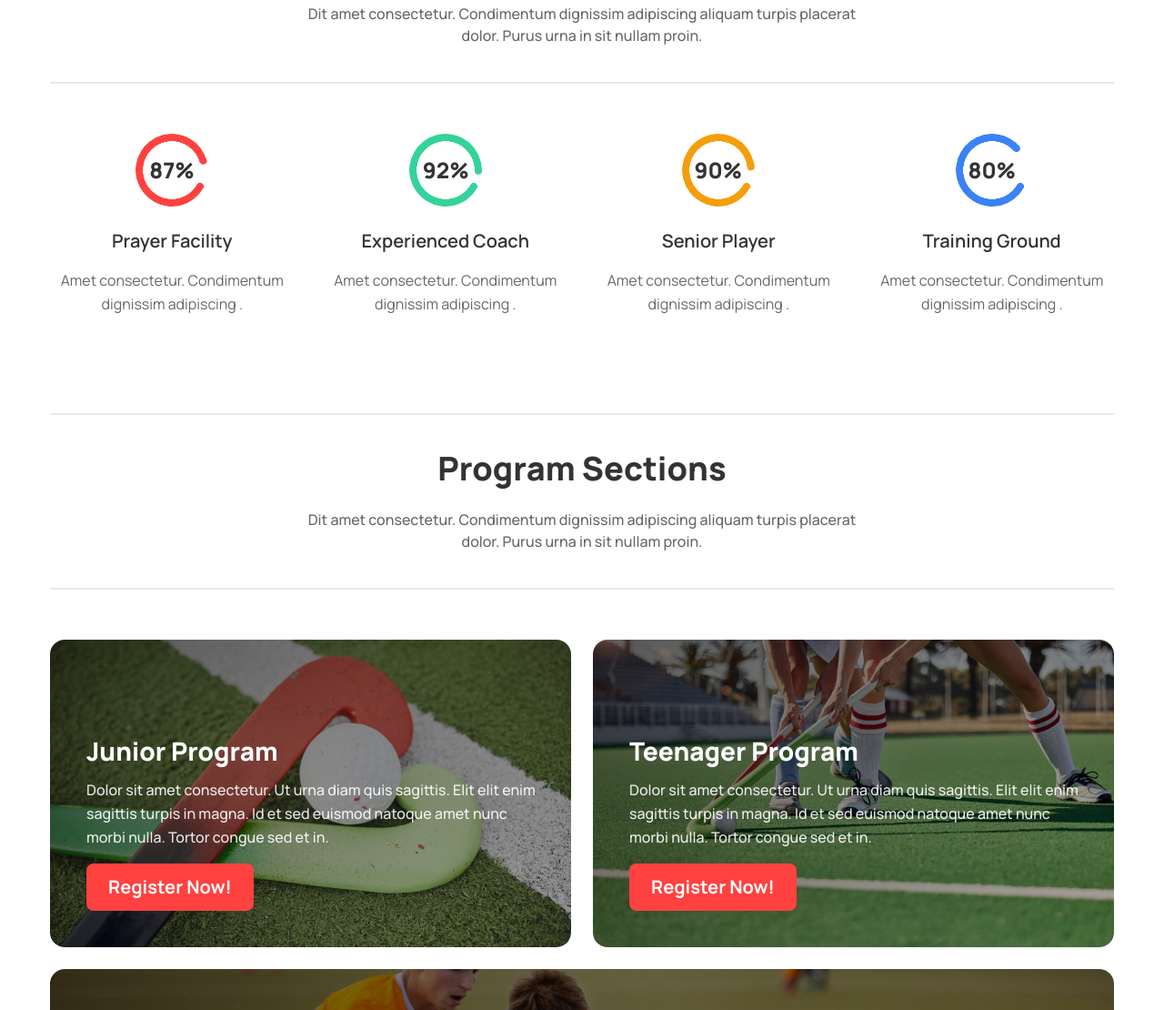
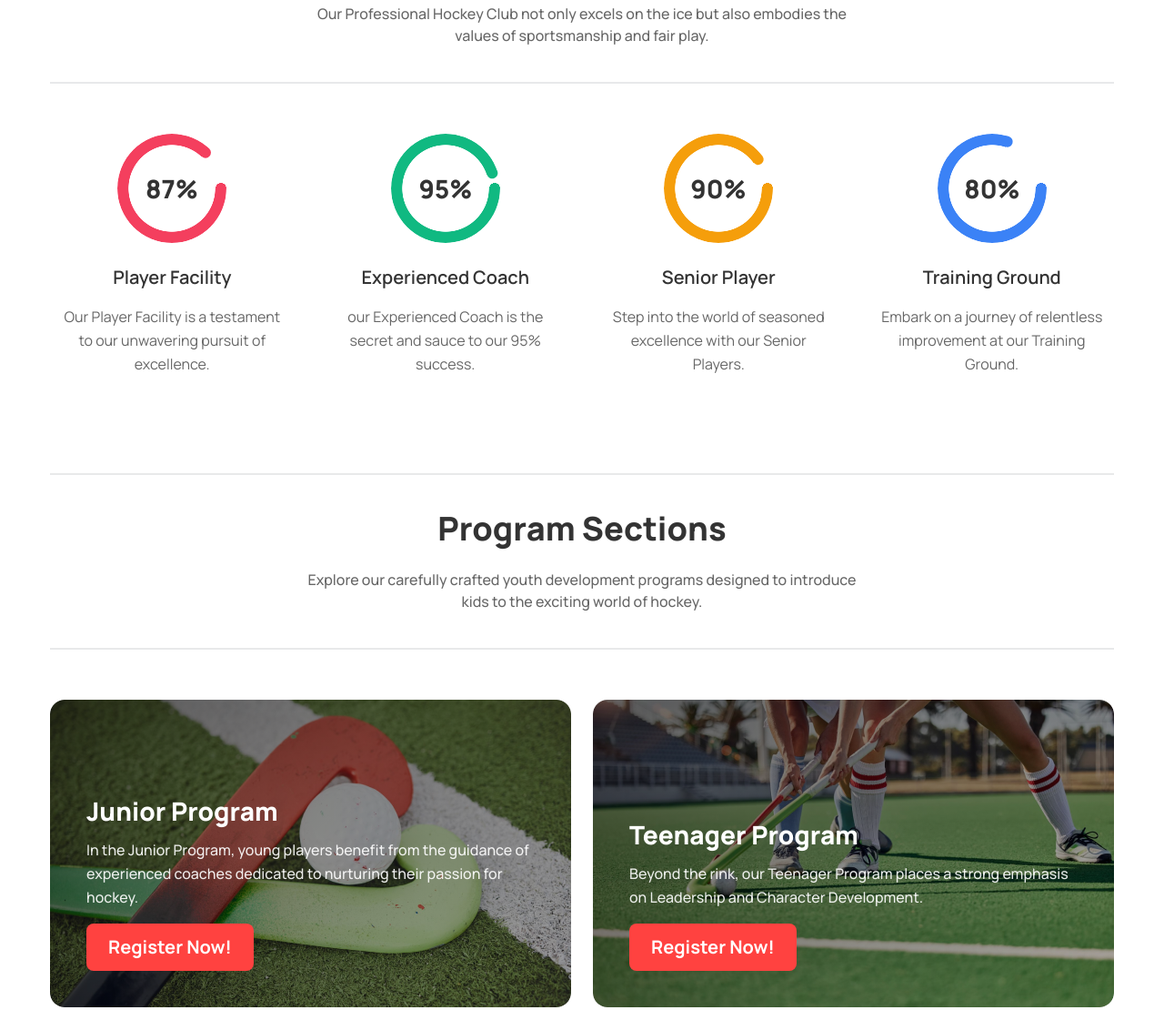
Before and after one commit to omor777/Hockey-Club, a plain HTML site: page index.html in a window 1280 px wide. Shown: the part 1077-2187 px from the top of the page at 91% size. Drawn offline with nearby package versions, Linux system fonts and the light colour scheme.

Commit message:
updated relevant text on every section

```diff
--- a/index.html
+++ b/index.html
@@ -210,8 +210,8 @@
             <p
               class="max-w-502 text-[#ffffff99] text-sm lg:text-base font-medium"
             >
-              Dit amet consectetur. Condimentum dignissim adipiscing aliquam
-              turpis placerat dolor. Purus urna in sit nullam proin.
+              Discover and Connect with the Distinguished Heroes of the Field at
+              Hokey Club. Meet All the Heroes from the Field Only at Hokey Club
             </p>
           </div>
         </div>
@@ -229,43 +229,47 @@
         <p
           class="max-w-607 mx-auto text-center font-medium leading-26 text-sm lg:text-base text-black/60"
         >
-          Dit amet consectetur. Condimentum dignissim adipiscing aliquam turpis
-          placerat dolor. Purus urna in sit nullam proin.
+          Our Professional Hockey Club not only excels on the ice but also
+          embodies the values of sportsmanship and fair play.
         </p>
         <div class="divider mt-6 lg:mt-8"></div>
 
         <!-- ! progress container -->
-        <div class="mt-12 grid grid-cols-1 gap-6 lg:gap-8 lg:grid-cols-4">
+        <div
+          class="mt-12 grid grid-cols-1 items-center gap-6 lg:gap-8 lg:grid-cols-4"
+        >
+          <!-- ! first -->
           <div class="flex flex-col items-center justify-center">
             <div
-              class="radial-progress text-main rotate-[120deg] mb-6"
-              style="--value: 87"
+              class="radial-progress text-rose-500 rotate-90 mb-6"
+              style="--value: 87; --size: 120px; --thickness: 12px"
               role="progressbar"
             >
-              <p class="text-black/80 text-2xl font-extrabold rotate-[-120deg]">
-                87%
-              </p>
+              <span class="font-extrabold -rotate-90 text-28 text-black/80">
+                87%</span
+              >
             </div>
 
             <h2 class="text-black/80 font-semibold text-xl text-center">
-              Prayer Facility
+              Player Facility
             </h2>
             <p
               class="text-center max-w-[15.625rem] mx-auto mt-4 leading-26 text-black/60"
             >
-              Amet consectetur. Condimentum dignissim adipiscing .
+              Our Player Facility is a testament to our unwavering pursuit of
+              excellence.
             </p>
           </div>
           <!-- ! second -->
           <div class="flex flex-col items-center justify-center">
             <div
-              class="radial-progress text-emerald-400 rotate-[120deg] mb-6"
-              style="--value: 92"
+              class="radial-progress text-emerald-500 rotate-90 mb-6"
+              style="--value: 95; --size: 120px; --thickness: 12px"
               role="progressbar"
             >
-              <p class="text-black/80 text-2xl font-extrabold rotate-[-120deg]">
-                92%
-              </p>
+              <span class="font-extrabold -rotate-90 text-28 text-black/80">
+                95%</span
+              >
             </div>
 
             <h2 class="text-black/80 font-semibold text-xl text-center">
@@ -274,19 +278,19 @@
             <p
               class="text-center max-w-[15.625rem] mx-auto mt-4 leading-26 text-black/60"
             >
-              Amet consectetur. Condimentum dignissim adipiscing .
+              our Experienced Coach is the secret and sauce to our 95% success.
             </p>
           </div>
           <!-- ! third -->
           <div class="flex flex-col items-center justify-center">
             <div
-              class="radial-progress text-amber-500 rotate-[120deg] mb-6"
-              style="--value: 90"
+              class="radial-progress text-amber-500 rotate-90 mb-6"
+              style="--value: 90; --size: 120px; --thickness: 12px"
               role="progressbar"
             >
-              <p class="text-black/80 text-2xl font-extrabold rotate-[-120deg]">
-                90%
-              </p>
+              <span class="font-extrabold -rotate-90 text-28 text-black/80">
+                90%</span
+              >
             </div>
 
             <h2 class="text-black/80 font-semibold text-xl text-center">
@@ -295,19 +299,20 @@
             <p
               class="text-center max-w-[15.625rem] mx-auto mt-4 leading-26 text-black/60"
             >
-              Amet consectetur. Condimentum dignissim adipiscing .
+              Step into the world of seasoned excellence with our Senior
+              Players.
             </p>
           </div>
           <!-- ! fourth -->
-          <div class="flex flex-col items-center justify-center">
+          <div class="flex flex-col items-center">
             <div
-              class="radial-progress text-blue-500 rotate-[120deg] mb-6"
-              style="--value: 80"
+              class="radial-progress text-blue-500 rotate-90 mb-6"
+              style="--value: 80; --size: 120px; --thickness: 12px"
               role="progressbar"
             >
-              <p class="text-black/80 text-2xl font-extrabold rotate-[-120deg]">
-                80%
-              </p>
+              <span class="font-extrabold -rotate-90 text-28 text-black/80">
+                80%</span
+              >
             </div>
 
             <h2 class="text-black/80 font-semibold text-xl text-center">
@@ -316,7 +321,8 @@
             <p
               class="text-center max-w-[15.625rem] mx-auto mt-4 leading-26 text-black/60"
             >
-              Amet consectetur. Condimentum dignissim adipiscing .
+              Embark on a journey of relentless improvement at our Training
+              Ground.
             </p>
           </div>
         </div>
@@ -334,8 +340,8 @@
         <p
           class="max-w-607 mx-auto text-center font-medium leading-26 text-sm lg:text-base text-black/60"
         >
-          Dit amet consectetur. Condimentum dignissim adipiscing aliquam turpis
-          placerat dolor. Purus urna in sit nullam proin.
+          Explore our carefully crafted youth development programs designed to
+          introduce kids to the exciting world of hockey.
         </p>
         <div class="divider mt-6 lg:mt-8"></div>
 
@@ -354,9 +360,9 @@
             <p
               class="text-white/90 max-w-495 font-medium text-sm lg:text-base leading-6 lg:leading-26"
             >
-              Dolor sit amet consectetur. Ut urna diam quis sagittis. Elit elit
-              enim sagittis turpis in magna. Id et sed euismod natoque amet nunc
-              morbi nulla. Tortor congue sed et in.
+              In the Junior Program, young players benefit from the guidance of
+              experienced coaches dedicated to nurturing their passion for
+              hockey.
             </p>
             <button
               class="mt-2 text-lg lg:text-xl self-start font-bold text-white py-2 px-4 lg:py-3 lg:px-6 bg-main rounded-lg"
@@ -375,9 +381,8 @@
             <p
               class="text-white/90 max-w-495 font-medium text-sm lg:text-base leading-6 lg:leading-26"
             >
-              Dolor sit amet consectetur. Ut urna diam quis sagittis. Elit elit
-              enim sagittis turpis in magna. Id et sed euismod natoque amet nunc
-              morbi nulla. Tortor congue sed et in.
+              Beyond the rink, our Teenager Program places a strong emphasis on
+              Leadership and Character Development.
             </p>
             <button
               class="mt-2 text-lg lg:text-xl self-start font-bold text-white py-2 px-4 lg:py-3 lg:px-6 bg-main rounded-lg"
@@ -396,9 +401,8 @@
             <p
               class="text-white/90 max-w-495 font-medium text-sm lg:text-base leading-6 lg:leading-26"
             >
-              Dolor sit amet consectetur. Ut urna diam quis sagittis. Elit elit
-              enim sagittis turpis in magna. Id et sed euismod natoque amet nunc
-              morbi nulla. Tortor congue sed et in.
+              Elevate your game to professional standards with our exclusive
+              Professional Development Clinics.
             </p>
             <button
               class="mt-2 text-lg lg:text-xl self-start font-bold text-white py-2 px-4 lg:py-3 lg:px-6 bg-main rounded-lg"
@@ -421,20 +425,20 @@
         <p
           class="max-w-607 mx-auto text-center font-medium leading-26 text-sm lg:text-base text-black/60"
         >
-          Dit amet consectetur. Condimentum dignissim adipiscing aliquam turpis
-          placerat dolor. Purus urna in sit nullam proin.
+          Explore our latest collection of hockey sticks featuring cutting-edge
+          designs that enhance your performance on the ice.
         </p>
         <div class="divider mt-6 lg:mt-8"></div>
 
         <!-- ! products container -->
         <div class="grid grid-cols-1 lg:grid-cols-2 gap-6 mt-12">
-          <!-- ! single product -->
+          <!-- ! single product 1-->
           <div
             class="flex items-start lg:items-center flex-col lg:flex-row gap-5 border border-[#1313181a] p-6 rounded-16 shadow cursor-pointer"
           >
-            <div class="w-full lg:w-auto">
+            <div class="w-full lg:w-auto lg:h-full">
               <img
-                class="w-full rounded-xl object-cover"
+                class="w-full rounded-xl object-cover lg:h-full"
                 src="./Images/5.png"
                 alt=""
               />
@@ -456,15 +460,16 @@
                 </div>
               </div>
               <h3 class="text-xl font-extrabold text-black/80 my-3">
-                World Cup Flags Football
+                Arctic Edge Insulated Hockey Jacket
               </h3>
               <p class="max-w-309 mb-4 text-[#13131899] font-medium leading-26">
-                Dolor sit amet consectetur. Ut urna diam quis sagittis.
+                Stay warm and stylish on and off the ice with our Arctic Edge
+                Hockey Jacket.
               </p>
 
               <div class="flex items-center gap-4 lg:gap-5 flex-wrap">
                 <h4 class="text-main font-extrabold text-lg leading-26">
-                  Price - $22.00
+                  Price - $99.99
                 </h4>
                 <div class="flex items-center gap-2">
                   <img src="./Images/cart.svg" />
@@ -474,13 +479,13 @@
             </div>
           </div>
 
-          <!-- ! single product -->
+          <!-- ! single product 2-->
           <div
             class="flex items-start lg:items-center flex-col lg:flex-row gap-5 border border-[#1313181a] p-6 rounded-16 shadow cursor-pointer"
           >
-            <div class="w-full lg:w-auto">
+            <div class="w-full lg:w-auto lg:h-full">
               <img
-                class="w-full rounded-xl object-cover"
+                class="w-full rounded-xl object-cover lg:h-full"
                 src="./Images/6.png"
                 alt=""
               />
@@ -502,15 +507,16 @@
                 </div>
               </div>
               <h3 class="text-xl font-extrabold text-black/80 my-3">
-                World Cup Flags Football
+                Precision Strike Football
               </h3>
               <p class="max-w-309 mb-4 text-[#13131899] font-medium leading-26">
-                Dolor sit amet consectetur. Ut urna diam quis sagittis.
+                Precision Strike Football, a seamless fusion of durability and
+                performance.
               </p>
 
               <div class="flex items-center gap-4 lg:gap-5 flex-wrap">
                 <h4 class="text-main font-extrabold text-lg leading-26">
-                  Price - $22.00
+                  Price - $44.99
                 </h4>
                 <div class="flex items-center gap-2">
                   <img src="./Images/cart.svg" />
@@ -520,13 +526,13 @@
             </div>
           </div>
 
-          <!-- ! single product -->
+          <!-- ! single product 3-->
           <div
             class="flex items-start lg:items-center flex-col lg:flex-row gap-5 border border-[#1313181a] p-6 rounded-16 shadow cursor-pointer"
           >
-            <div class="w-full lg:w-auto">
+            <div class="w-full lg:w-auto lg:h-full">
               <img
-                class="w-full rounded-xl object-cover"
+                class="w-full rounded-xl object-cover lg:h-full"
                 src="./Images/7.png"
                 alt=""
               />
@@ -548,15 +554,16 @@
                 </div>
               </div>
               <h3 class="text-xl font-extrabold text-black/80 my-3">
-                World Cup Flags Football
+                Precision FlexFit Hockey Cap
               </h3>
               <p class="max-w-309 mb-4 text-[#13131899] font-medium leading-26">
-                Dolor sit amet consectetur. Ut urna diam quis sagittis.
+                Elevate your style both on and off the ice with our Precision
+                Performance Cap.
               </p>
 
               <div class="flex items-center gap-4 lg:gap-5 flex-wrap">
                 <h4 class="text-main font-extrabold text-lg leading-26">
-                  Price - $22.00
+                  Price - $24.99
                 </h4>
                 <div class="flex items-center gap-2">
                   <img src="./Images/cart.svg" />
@@ -566,13 +573,13 @@
             </div>
           </div>
 
-          <!-- ! single product -->
+          <!-- ! single product 4-->
           <div
             class="flex items-start lg:items-center flex-col lg:flex-row gap-5 border border-[#1313181a] p-6 rounded-16 shadow cursor-pointer"
           >
-            <div class="w-full lg:w-auto">
+            <div class="w-full lg:w-auto lg:h-full">
               <img
-                class="w-full rounded-xl object-cover"
+                class="w-full rounded-xl object-cover lg:h-full"
                 src="./Images/8.png"
                 alt=""
               />
@@ -594,15 +601,15 @@
                 </div>
               </div>
               <h3 class="text-xl font-extrabold text-black/80 my-3">
-                World Cup Flags Football
+                Elite Custom Hockey Jersey
               </h3>
               <p class="max-w-309 mb-4 text-[#13131899] font-medium leading-26">
-                Dolor sit amet consectetur. Ut urna diam quis sagittis.
+                Best elite custom hokey Jersey for the modern hockey enthusiast.
               </p>
 
               <div class="flex items-center gap-4 lg:gap-5 flex-wrap">
                 <h4 class="text-main font-extrabold text-lg leading-26">
-                  Price - $22.00
+                  Price - $19.99
                 </h4>
                 <div class="flex items-center gap-2">
                   <img src="./Images/cart.svg" />
@@ -612,13 +619,13 @@
             </div>
           </div>
 
-          <!-- ! single product -->
+          <!-- ! single product 5-->
           <div
             class="flex items-start lg:items-center flex-col lg:flex-row gap-5 border border-[#1313181a] p-6 rounded-16 shadow cursor-pointer"
           >
-            <div class="w-full lg:w-auto">
+            <div class="w-full lg:w-auto lg:h-full">
               <img
-                class="w-full rounded-xl object-cover"
+                class="w-full rounded-xl object-cover lg:h-full"
                 src="./Images/9.png"
                 alt=""
               />
@@ -640,15 +647,16 @@
                 </div>
               </div>
               <h3 class="text-xl font-extrabold text-black/80 my-3">
-                World Cup Flags Football
+                TitanGuard Pro Hockey Helmet
               </h3>
               <p class="max-w-309 mb-4 text-[#13131899] font-medium leading-26">
-                Dolor sit amet consectetur. Ut urna diam quis sagittis.
+                Ensure your safety and style on the ice with our TitanGuard Pro
+                Hockey Helmet.
               </p>
 
               <div class="flex items-center gap-4 lg:gap-5 flex-wrap">
                 <h4 class="text-main font-extrabold text-lg leading-26">
-                  Price - $22.00
+                  Price - $69.99
                 </h4>
                 <div class="flex items-center gap-2">
                   <img src="./Images/cart.svg" />
@@ -658,13 +666,13 @@
             </div>
           </div>
 
-          <!-- ! single product -->
+          <!-- ! single product 6-->
           <div
             class="flex items-start lg:items-center flex-col lg:flex-row gap-5 border border-[#1313181a] p-6 rounded-16 shadow cursor-pointer"
           >
-            <div class="w-full lg:w-auto">
+            <div class="w-full lg:w-auto lg:h-full">
               <img
-                class="w-full rounded-xl object-cover"
+                class="w-full rounded-xl object-cover lg:h-full"
                 src="./Images/10.png"
                 alt=""
               />
@@ -689,12 +697,12 @@
                 World Cup Flags Football
               </h3>
               <p class="max-w-309 mb-4 text-[#13131899] font-medium leading-26">
-                Dolor sit amet consectetur. Ut urna diam quis sagittis.
+                World cup flag football, this is high quality and original ball.
               </p>
 
               <div class="flex items-center gap-4 lg:gap-5 flex-wrap">
                 <h4 class="text-main font-extrabold text-lg leading-26">
-                  Price - $22.00
+                  Price - $79.99
                 </h4>
                 <div class="flex items-center gap-2">
                   <img src="./Images/cart.svg" />
@@ -718,8 +726,8 @@
         <p
           class="max-w-607 mx-auto text-center font-medium leading-26 text-sm lg:text-base text-black/60"
         >
-          Dit amet consectetur. Condimentum dignissim adipiscing aliquam turpis
-          placerat dolor. Purus urna in sit nullam proin.
+          Welcome to our Clients Questions section, designed to address your
+          queries comprehensively.
         </p>
         <div class="divider mt-6 lg:mt-8"></div>
         <!-- ! Accordion -->
@@ -743,8 +751,9 @@
               </div>
               <div class="collapse-content">
                 <p class="text-base leading-26 text-[#13131899]">
-                  Dolor sit amet consectetur. Ut urna diam quis sagittis. Elit
-                  elit enim sagittis turpis in magna.
+                  At Hokey Club, we take pride in offering hockey equipment that
+                  stands out for its exceptional quality, innovation, and
+                  performance.
                 </p>
               </div>
             </div>
@@ -757,8 +766,9 @@
               </div>
               <div class="collapse-content">
                 <p class="text-base leading-26 text-[#13131899]">
-                  Dolor sit amet consectetur. Ut urna diam quis sagittis. Elit
-                  elit enim sagittis turpis in magna.
+                  Our hockey training programs are tailored to accommodate
+                  players of all skill levels, from beginners to seasoned
+                  athletes.
                 </p>
               </div>
             </div>
@@ -770,8 +780,9 @@
               </div>
               <div class="collapse-content">
                 <p class="text-base leading-26 text-[#13131899]">
-                  Dolor sit amet consectetur. Ut urna diam quis sagittis. Elit
-                  elit enim sagittis turpis in magna.
+                  Absolutely! Our private hockey lessons are a personalized and
+                  highly effective way for individual players to refine their
+                  skills.
                 </p>
               </div>
             </div>
@@ -783,8 +794,8 @@
               </div>
               <div class="collapse-content">
                 <p class="text-base leading-26 text-[#13131899]">
-                  Dolor sit amet consectetur. Ut urna diam quis sagittis. Elit
-                  elit enim sagittis turpis in magna.
+                  Ski touring opens up a world of exploration beyond traditional
+                  ski resorts.
                 </p>
               </div>
             </div>
@@ -796,8 +807,9 @@
               </div>
               <div class="collapse-content">
                 <p class="text-base leading-26 text-[#13131899]">
-                  Dolor sit amet consectetur. Ut urna diam quis sagittis. Elit
-                  elit enim sagittis turpis in magna.
+                  Booking hockey facilities or training sessions with Hokey Club
+                  is a straightforward process designed to provide you with easy
+                  access to our resources.
                 </p>
               </div>
             </div>
@@ -809,8 +821,8 @@
               </div>
               <div class="collapse-content">
                 <p class="text-base leading-26 text-[#13131899]">
-                  Dolor sit amet consectetur. Ut urna diam quis sagittis. Elit
-                  elit enim sagittis turpis in magna.
+                  Understanding our pricing structure is key to optimizing your
+                  experience with Hokey Club.
                 </p>
               </div>
             </div>
@@ -824,13 +836,13 @@
         <h3
           class="text-2xl lg:text-4xl font-extrabold leading-normal text-center lg:mb-6 text-black/80"
         >
-          Our New Products
+          Get In Touch
         </h3>
         <p
           class="max-w-607 mx-auto text-center font-medium leading-26 text-sm lg:text-base text-black/60"
         >
-          Dit amet consectetur. Condimentum dignissim adipiscing aliquam turpis
-          placerat dolor. Purus urna in sit nullam proin.
+          Have something on your mind? Let us know! We value your feedback and
+          are always eager to hear from members of our Hokey Club community.
         </p>
         <div class="divider mt-6 lg:mt-8"></div>
 
@@ -870,7 +882,9 @@
           >
             <!-- ! one  -->
             <div class="flex flex-col gap-4 col-span-12 lg:col-span-6">
-              <label class="text-base lg:text-xl font-bold text-black/80" for="name"
+              <label
+                class="text-base lg:text-xl font-bold text-black/80"
+                for="name"
                 >Your Name</label
               >
               <input
@@ -881,7 +895,9 @@
             </div>
             <!-- ! two -->
             <div class="flex flex-col gap-4 col-span-12 lg:col-span-6">
-              <label class="text-base lg:text-xl font-bold text-black/80" for="name"
+              <label
+                class="text-base lg:text-xl font-bold text-black/80"
+                for="name"
                 >Your Email</label
               >
               <input
@@ -892,7 +908,9 @@
             </div>
             <!-- ! three -->
             <div class="flex flex-col gap-4 col-span-12 lg:col-span-6">
-              <label class="text-base lg:text-xl font-bold text-black/80" for="name"
+              <label
+                class="text-base lg:text-xl font-bold text-black/80"
+                for="name"
                 >Subject</label
               >
               <input
@@ -903,7 +921,9 @@
             </div>
             <!-- ! four -->
             <div class="flex flex-col gap-4 col-span-12 lg:col-span-6">
-              <label class="text-base lg:text-xl font-bold text-black/80" for="name"
+              <label
+                class="text-base lg:text-xl font-bold text-black/80"
+                for="name"
                 >Phone Number</label
               >
               <input
@@ -914,7 +934,9 @@
             </div>
             <!-- ! five -->
             <div class="flex flex-col gap-4 col-span-12">
-              <label class="text-base lg:text-xl font-bold text-black/80" for="name"
+              <label
+                class="text-base lg:text-xl font-bold text-black/80"
+                for="name"
                 >Message</label
               >
               <textarea
@@ -933,6 +955,19 @@
             </button>
           </form>
         </div>
+
+        <!-- social media -->
+        <div class="rounded-xl bg-[#13131808] mt-12 py-9">
+          <h3 class="text-2xl font-extrabold text-black/80 text-center">
+            Social Media
+          </h3>
+          <div class="flex items-center justify-center gap-4 mt-2">
+            <a href="#"><i class="fa-brands fa-twitter text-xl"></i></a>
+            <a href="#"><i class="fa-brands fa-facebook-f text-xl"></i></a>
+            <a href="#"><i class="fa-brands fa-instagram text-xl"></i></a>
+            <a href="#"><i class="fa-brands fa-github text-xl"></i></a>
+          </div>
+        </div>
       </section>
     </main>
     <footer
@@ -949,8 +984,9 @@
             <p
               class="text-[#ffffff99] max-w-346 font-medium leading-26 mt-4 text-center lg:text-left mx-auto"
             >
-              Dit amet consectetur. Condimentum adipiscing aliquam turpis
-              placerat dolor. Purus urna in sit nullam proin.
+              Join our Hokey Club network by getting in touch. Keep up-to-date
+              with the latest news, events, and discussions surrounding the
+              world of hockey.
             </p>
             <div class="flex flex-col items-center lg:items-start gap-5 mt-6">
               <div class="flex items-center gap-4">
```
